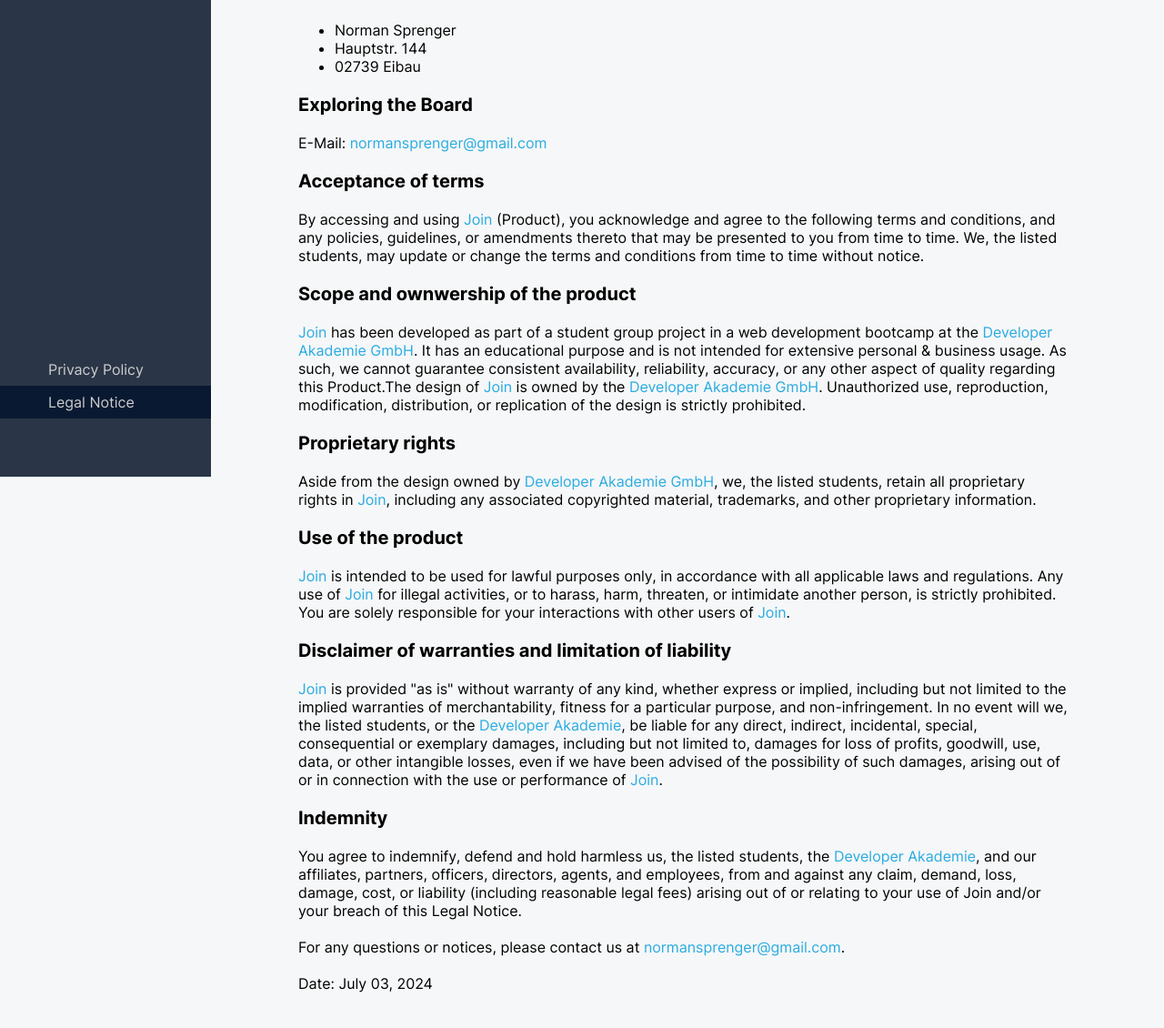
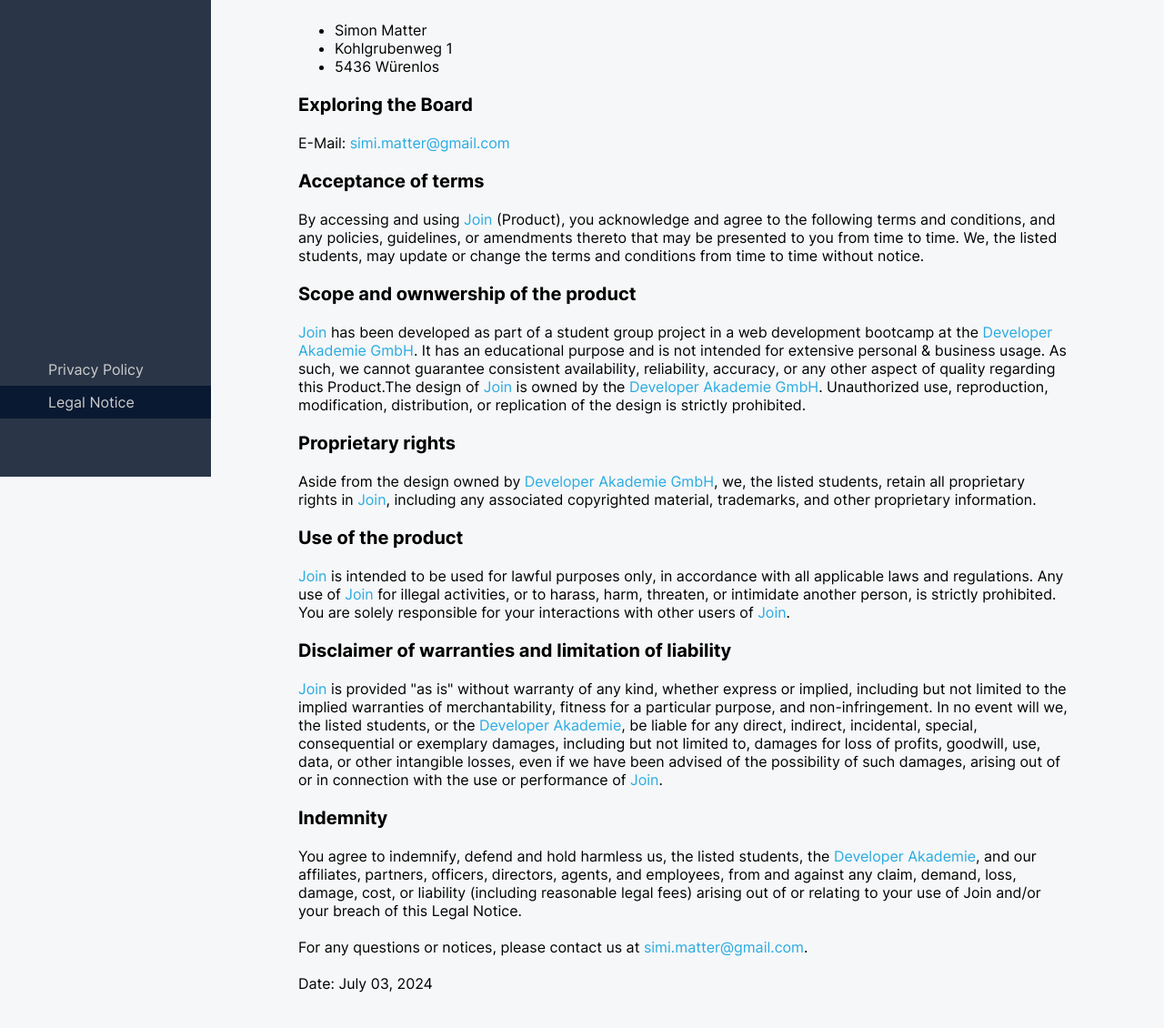
Before and after one commit to codelicious94/Join, a plain HTML site: page html/legal_notice.html in a window 1280 px wide. Shown: the part 276-1406 px from the top of the page at 91% size. Drawn offline with Linux system fonts and the light colour scheme.

Commit message:
update html

```diff
--- a/html/legal_notice.html
+++ b/html/legal_notice.html
@@ -27,12 +27,12 @@
         </div>
         <h2>Imprint</h2>
         <ul>
-            <li>Norman Sprenger</li>
-            <li>Hauptstr. 144</li>
-            <li>02739 Eibau</li>
+            <li>Simon Matter</li>
+            <li>Kohlgrubenweg 1</li>
+            <li>5436 Würenlos</li>
         </ul>
         <h3>Exploring the Board</h3>
-        <span>E-Mail: <a href="mailto:normansprenger@gmail.com">normansprenger@gmail.com</a></span>
+        <span>E-Mail: <a href="mailto:simi.matter@gmail.com">simi.matter@gmail.com</a></span>
         <h3>Acceptance of terms</h3>
         <p>By accessing and using <a href="../index.html">Join</a> (Product), you acknowledge and agree to the following
             terms and conditions, and any policies, guidelines, or amendments thereto that may be presented to you from
@@ -71,7 +71,7 @@
             cost, or liability (including reasonable legal fees) arising out of or relating to your use of Join and/or
             your breach of this Legal Notice.
             <br><br>For any questions or notices, please contact us at <a
-                href="mailto:normansprenger@gmail.com">normansprenger@gmail.com</a>.
+                href="mailto:simi.matter@gmail.com">simi.matter@gmail.com</a>.
             <br><br>Date: July 03, 2024
         </p>
     </main>
```
Also changed, not shown: html/help.html (+1 -1 lines), html/privacy_policy.html (+3 -3 lines).
